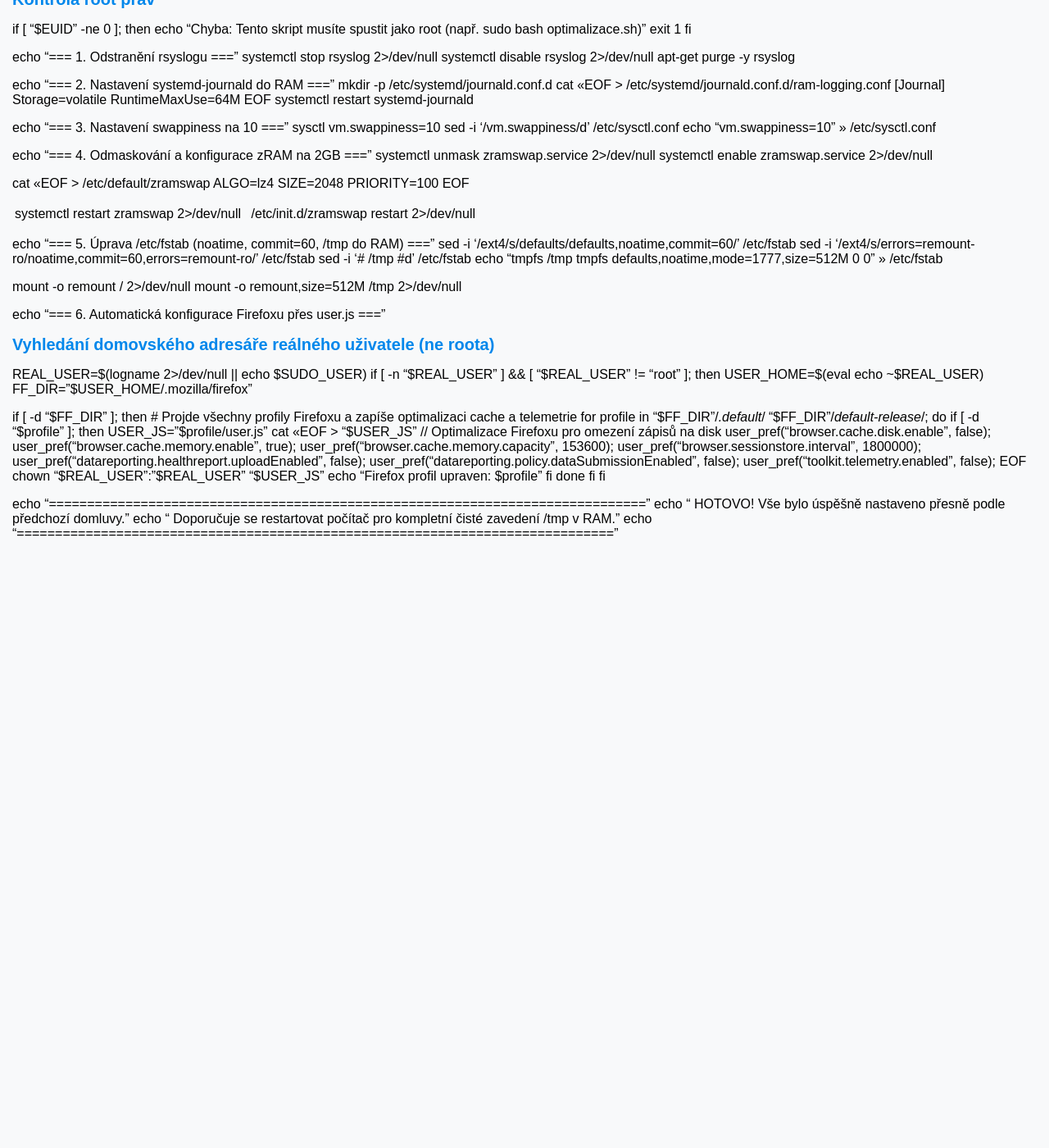
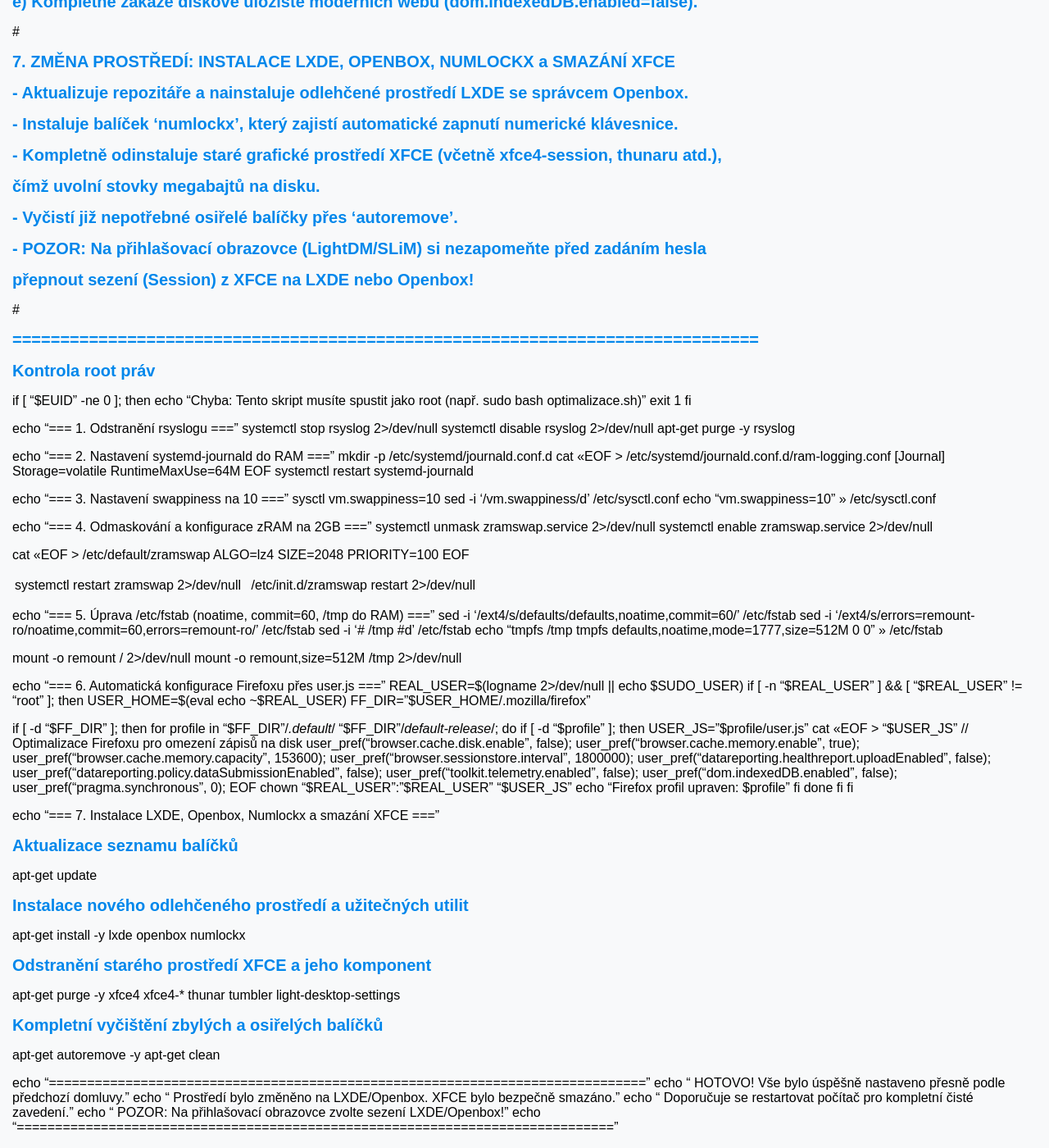
Before and after one commit to bedjan/bedjan.github.io, a Jekyll site: the page built from mx.md, in a window 1280 px wide and 1400 px high, scrolled down 1857 px. Shown: the whole window at 82% size. Built offline with Jekyll 4.4.1, drawn with Linux system fonts in a browser that asks for light colours; our own code applies the rules of GitHub Pages for plain Markdown files; before the commit the page ends 2533 px from its top, so only the background shows below that; some of the changed text lies outside the part shown.

Commit message:
Update mx.md

```diff
--- a/mx.md
+++ b/mx.md
@@ -1,12 +1,11 @@
-
-
 #!/bin/bash
 
-# sudo bash mx.md
+# sudo bash optimalizace.sh
 
 # ==============================================================================
 # AUTOMATICKÝ OPTIMALIZAČNÍ SKRIPT PRO DEBIAN / MX LINUX
 # Cíl: Maximální omezení zápisů na disk pro ochranu SD karet a eMMC úložišť.
+# Nyní nově s instalací LXDE/Openbox a kompletním smazáním XFCE.
 # ==============================================================================
 #
 # POPIS FUNKCÍ A PŘÍPADNÝCH KOMPLIKACÍ (VŠE ZAKOMENTOVÁNO):
@@ -46,6 +45,17 @@
 #      a) Vypne diskovou cache a zapne RAM cache (max 150 MB).
 #      b) Prodlouží ukládání relace (tabů) z 15 sekund na 30 minut.
 #      c) Vypne vestavěnou telemetrii (Glean a Mozilla hlášení), která generuje zápisy.
+#      d) Přesune operace SQLite databází (historie, cookies) do RAM (pragma.synchronous=0).
+#      e) Kompletně zakáže diskové úložiště moderních webů (dom.indexedDB.enabled=false).
+#
+# 7. ZMĚNA PROSTŘEDÍ: INSTALACE LXDE, OPENBOX, NUMLOCKX a SMAZÁNÍ XFCE
+#    - Aktualizuje repozitáře a nainstaluje odlehčené prostředí LXDE se správcem Openbox.
+#    - Instaluje balíček 'numlockx', který zajistí automatické zapnutí numerické klávesnice.
+#    - Kompletně odinstaluje staré grafické prostředí XFCE (včetně xfce4-session, thunaru atd.),
+#      čímž uvolní stovky megabajtů na disku.
+#    - Vyčistí již nepotřebné osiřelé balíčky přes 'autoremove'.
+#    - POZOR: Na přihlašovací obrazovce (LightDM/SLiM) si nezapomeňte před zadáním hesla
+#      přepnout sezení (Session) z XFCE na LXDE nebo Openbox!
 #
 # ==============================================================================
 
@@ -96,14 +106,12 @@
 mount -o remount,size=512M /tmp 2>/dev/null
 
 echo "=== 6. Automatická konfigurace Firefoxu přes user.js ==="
-# Vyhledání domovského adresáře reálného uživatele (ne roota)
 REAL_USER=$(logname 2>/dev/null || echo $SUDO_USER)
 if [ -n "$REAL_USER" ] && [ "$REAL_USER" != "root" ]; then
   USER_HOME=$(eval echo ~$REAL_USER)
   FF_DIR="$USER_HOME/.mozilla/firefox"
 
   if [ -d "$FF_DIR" ]; then
-    # Projde všechny profily Firefoxu a zapíše optimalizaci cache a telemetrie
     for profile in "$FF_DIR"/*.default*/ "$FF_DIR"/*default-release*/; do
       if [ -d "$profile" ]; then
         USER_JS="$profile/user.js"
@@ -116,6 +124,8 @@
 user_pref("datareporting.healthreport.uploadEnabled", false);
 user_pref("datareporting.policy.dataSubmissionEnabled", false);
 user_pref("toolkit.telemetry.enabled", false);
+user_pref("dom.indexedDB.enabled", false);
+user_pref("pragma.synchronous", 0);
 EOF
         chown "$REAL_USER":"$REAL_USER" "$USER_JS"
         echo "Firefox profil upraven: $profile"
@@ -124,7 +134,23 @@
   fi
 fi
 
+echo "=== 7. Instalace LXDE, Openbox, Numlockx a smazání XFCE ==="
+# Aktualizace seznamu balíčků
+apt-get update
+
+# Instalace nového odlehčeného prostředí a užitečných utilit
+apt-get install -y lxde openbox numlockx
+
+# Odstranění starého prostředí XFCE a jeho komponent
+apt-get purge -y xfce4 xfce4-* thunar tumbler light-desktop-settings
+
+# Kompletní vyčištění zbylých a osiřelých balíčků
+apt-get autoremove -y
+apt-get clean
+
 echo "=============================================================================="
 echo " HOTOVO! Vše bylo úspěšně nastaveno přesně podle předchozí domluvy."
-echo " Doporučuje se restartovat počítač pro kompletní čisté zavedení /tmp v RAM."
+echo " Prostředí bylo změněno na LXDE/Openbox. XFCE bylo bezpečně smazáno."
+echo " Doporučuje se restartovat počítač pro kompletní čisté zavedení."
+echo " POZOR: Na přihlašovací obrazovce zvolte sezení LXDE/Openbox!"
 echo "=============================================================================="
```
